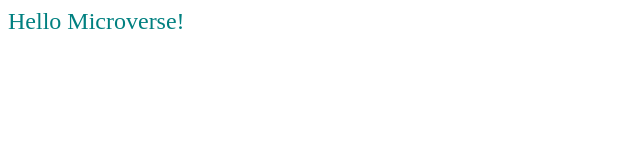
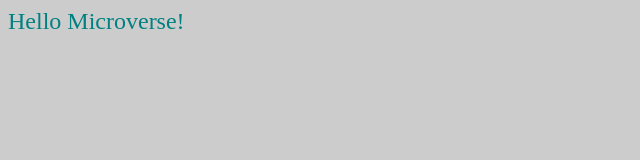
Before and after one commit to enkog/Hello-Microverse, a website: page index.html in a window 1280 px wide. Shown: the whole page, without its empty margins (0-640 px from the left). Drawn offline with Linux system fonts and the light colour scheme.

Commit message:
Add background style to page

```diff
--- a/style.css
+++ b/style.css
@@ -1,3 +1,6 @@
+body {
+   background: #ccc;
+}
 div {
   color: teal;
   font-size: 24px;
```
